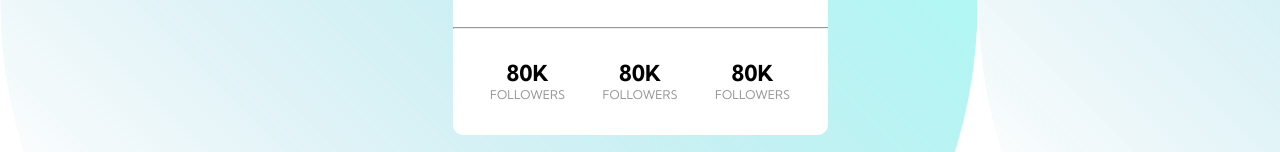
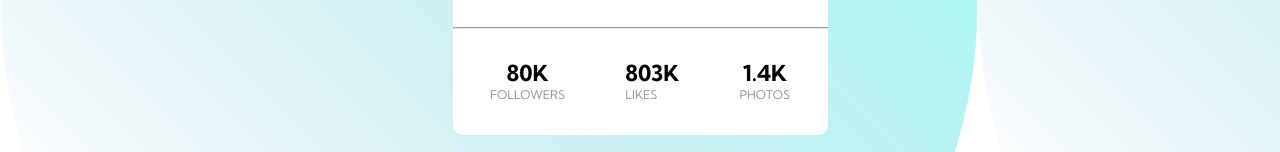
Before and after one commit to mohit1607/ProfileCard, a website: page index.html in a window 1280 px wide. Shown: the part 485-637 px from the top of the page. Drawn offline with Linux system fonts and the light colour scheme.

Commit message:
Hey commited with correction

```diff
--- a/index.html
+++ b/index.html
@@ -21,12 +21,12 @@
                 <div class="subtext">followers</div>
             </div>
             <div class="specs">
-                <div class="text">80K</div>
-                <div class="subtext">followers</div>
+                <div class="text">803K</div>
+                <div class="subtext">Likes</div>
             </div>
             <div class="specs">
-                <div class="text">80K</div>
-                <div class="subtext">followers</div>
+                <div class="text">1.4K</div>
+                <div class="subtext">Photos</div>
             </div>
 
         </div>
```
